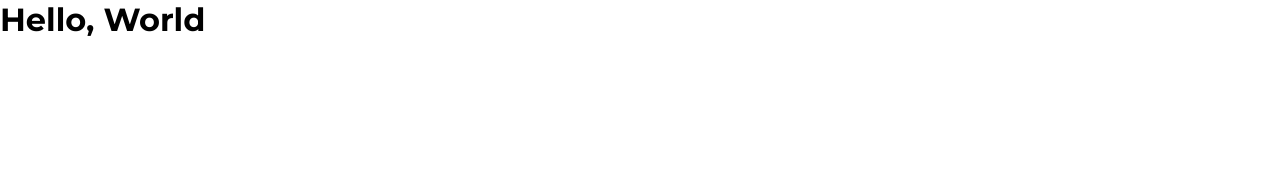
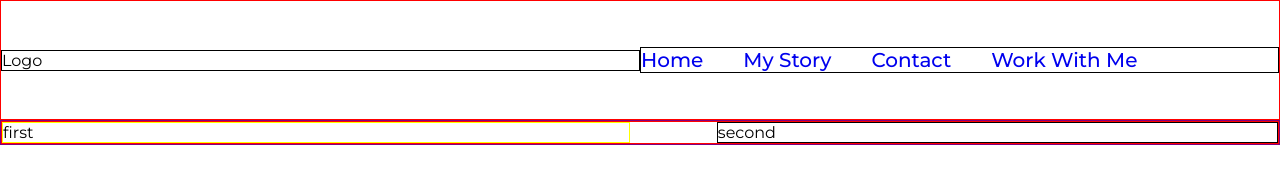
Before and after one commit to pseudoeazy/gym-landing-page, a website: page index.html in a window 1280 px wide. Drawn offline with Linux system fonts and the light colour scheme.

Commit message:
add grid

```diff
--- a/index.html
+++ b/index.html
@@ -11,9 +11,42 @@
     />
     <link rel="stylesheet" href="css/style.css" />
     <link rel="shortcut icon" href="/images/favicon.ico" />
-    <title>Nutritional Therapist</title>
+    <title>Nutritional Therapist | Slim Fit</title>
   </head>
   <body>
-    <h1>Hello, World</h1>
+    <div class="page">
+      <header class="container">
+        <nav class="row nav">
+          <div class="column">
+            <div class="logo">Logo</div>
+          </div>
+          <div class="column">
+            <ul class="nav__links">
+              <li class="nav__list-item">
+                <a href="#" class="nav__link">Home</a>
+              </li>
+              <li class="nav__list-item">
+                <a href="#" class="nav__link">My Story</a>
+              </li>
+              <li class="nav__list-item">
+                <a href="#" class="nav__link">Contact</a>
+              </li>
+              <li class="nav__list-item">
+                <a href="#" class="nav__link">Work With Me</a>
+              </li>
+            </ul>
+          </div>
+        </nav>
+
+        <section class="hero">
+          <section class="container">
+            <div class="row hero__content">
+              <div class="hero__left column">first</div>
+              <div class="column">second</div>
+            </div>
+          </section>
+        </section>
+      </header>
+    </div>
   </body>
 </html>
--- a/sass/abstracts/_mixins.scss
+++ b/sass/abstracts/_mixins.scss
@@ -0,0 +1,33 @@
+@mixin flex-initial($width) {
+  flex: initial;
+  width: $width;
+}
+
+@mixin gap-spacing($horizontal-gap, $vertical-gap: 0, $wrap: wrap) {
+  gap: $vertical-gap $horizontal-gap;
+
+  @if $wrap == nowrap {
+    flex-wrap: $wrap;
+    gap: 0 $horizontal-gap;
+  }
+}
+
+@mixin respond-to($breakpoint) {
+  @if $breakpoint == phone {
+    @media screen and (max-width: 600px) {
+      @content;
+    }
+  }
+
+  @if $breakpoint == tablet {
+    @media screen and (max-width: 799px) {
+      @content;
+    }
+  }
+
+  @if $breakpoint == desktop {
+    @media screen and (min-width: 800px) {
+      @content;
+    }
+  }
+}
--- a/sass/base/_reset.scss
+++ b/sass/base/_reset.scss
@@ -18,5 +18,7 @@ body {
   font-style: normal;
 }
 
-// <uniquifier>: Use a unique and descriptive class name
-// <weight>: Use a value from 100 to 900
+.container {
+  max-width: 100rem;
+  margin: 0 auto;
+}
--- /dev/null
+++ b/sass/components/_hero.scss
@@ -0,0 +1,12 @@
+.hero {
+  border: 1px solid purple;
+
+  &__content {
+    @include gap-spacing(5.44rem);
+  }
+
+  &__left {
+    border: 1px solid yellow;
+    @include flex-initial(39.24rem);
+  }
+}
--- /dev/null
+++ b/sass/components/_nav.scss
@@ -0,0 +1,36 @@
+.nav {
+  min-height: 7.5rem;
+  align-items: center;
+
+  &__logo {
+    border: 1px solid black;
+  }
+  &__links {
+    display: flex;
+    list-style-type: none;
+    color: $color-black;
+    font-family: Montserrat;
+    font-size: 1.25rem;
+    font-style: normal;
+    font-weight: 500;
+    line-height: normal;
+  }
+
+  &__list-item {
+    &:not(:last-child) {
+      margin-right: 2.5rem;
+    }
+  }
+
+  &__link {
+    display: inline-block;
+    text-decoration: none;
+    font-weight: 500;
+    transition: font-weight 0.2s;
+
+    &:hover,
+    &:active {
+      font-weight: 800;
+    }
+  }
+}
--- /dev/null
+++ b/sass/layouts/_grid.scss
@@ -0,0 +1,14 @@
+.row {
+  display: flex;
+  flex-wrap: wrap;
+  border: 1px solid red;
+}
+
+.column {
+  flex-basis: 100%;
+  border: 1px solid black;
+
+  @include respond-to(desktop) {
+    flex: 1;
+  }
+}
--- a/sass/main.scss
+++ b/sass/main.scss
@@ -2,7 +2,10 @@
 @import 'abstracts/mixins';
 @import 'base/reset';
 @import 'base/typography';
+@import 'layouts/grid';
 @import 'layouts/header';
 @import 'layouts/footer';
+@import 'components/nav';
+@import 'components/hero';
 @import 'components/button';
 @import 'pages/home';
```
Also changed, not shown: css/style.css, sass/components/_grid.scss (deleted), 1 other file.
